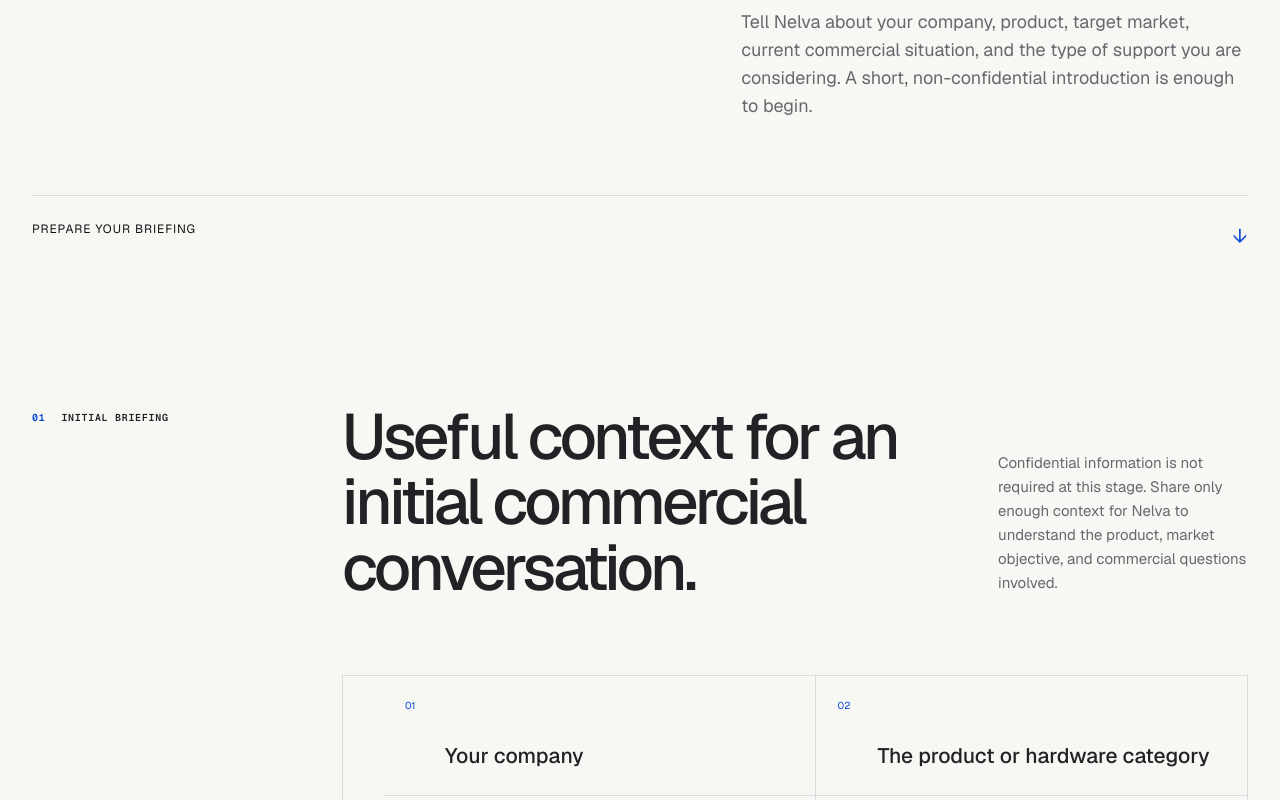
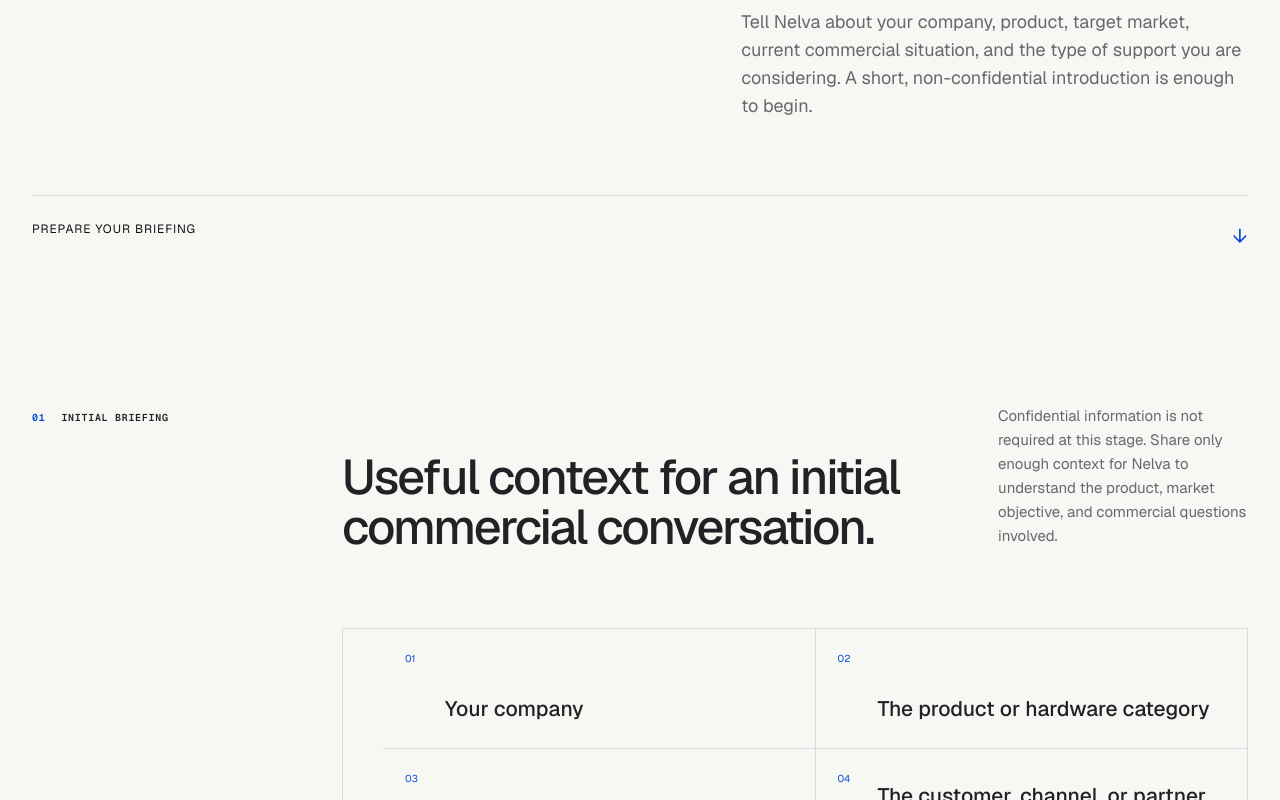
Before and after one commit to Maged-Mukred/Nelva, a Next.js app: page /contact in a window 1280 px wide. Shown: the part 484-1284 px from the top of the page. Built offline with nearby package versions, Linux system fonts and the light colour scheme.

Commit message:
Update globals.css

```diff
--- a/app/globals.css
+++ b/app/globals.css
@@ -995,3 +995,11 @@ max-width: 760px;
     line-height: 1.55;
   }
 }
+@media (min-width: 761px) {
+  .contact-prepare .heading-pair h2 {
+    max-width: 760px;
+    font-size: clamp(38px, 3.8vw, 58px);
+    line-height: 1.04;
+    letter-spacing: -0.04em;
+  }
+}
```
